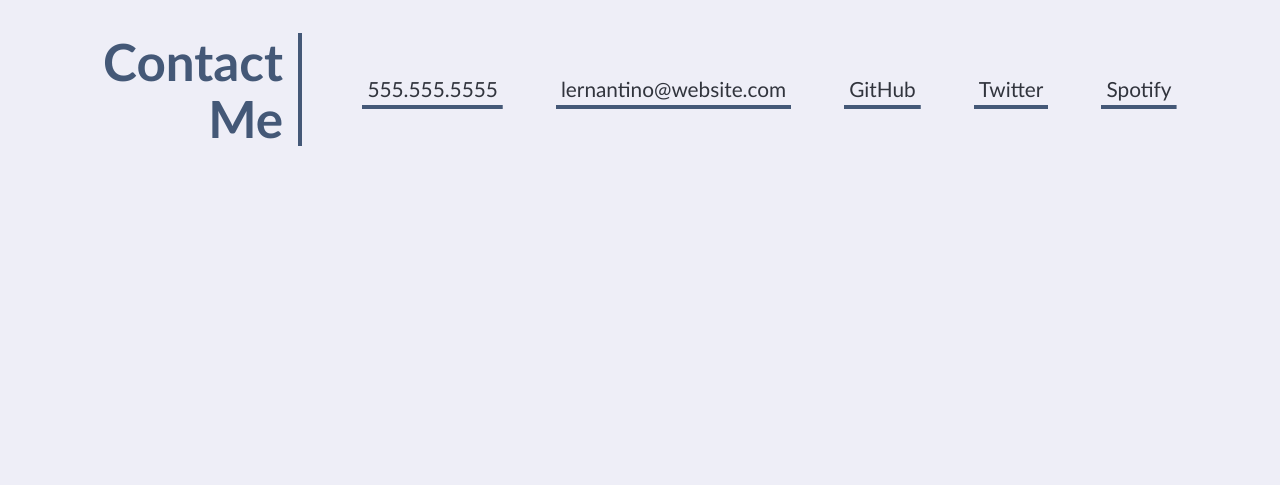
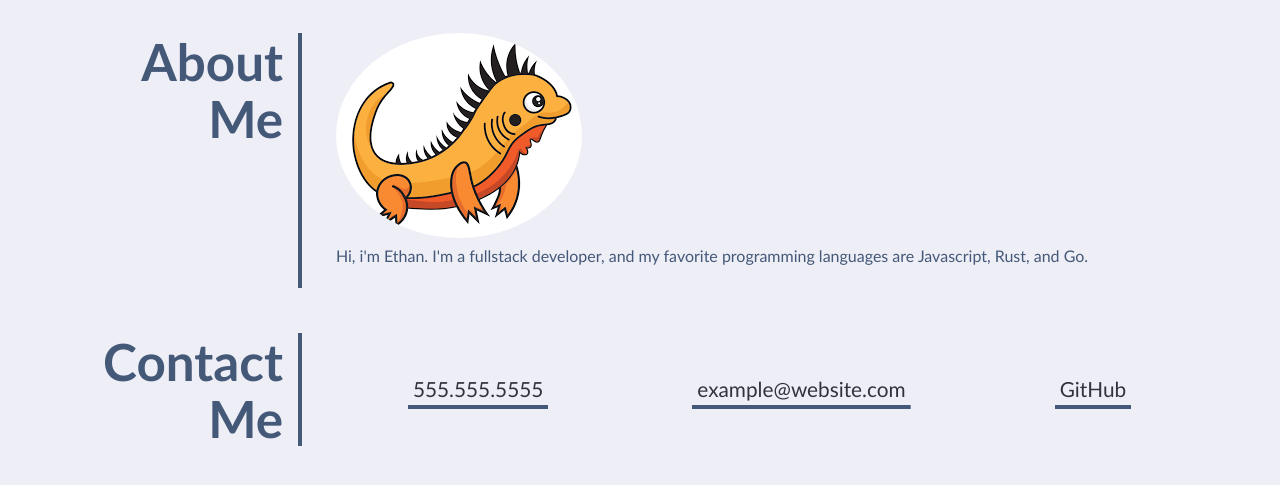
Before and after one commit to AetherealDev/nerevar-portfolio, a plain HTML site: page index.html in a window 1280 px wide. Shown: the part 333-818 px from the top of the page. Drawn offline with Linux system fonts and the light colour scheme.

Commit message:
Added about me

```diff
--- a/assets/css/style.css
+++ b/assets/css/style.css
@@ -139,3 +139,7 @@ main {
   background-size: 100% 88%;
   color: var(--secondary);
 }
+
+.about-me img{
+  border-radius: 50%;
+}
--- a/index.html
+++ b/index.html
@@ -5,7 +5,7 @@
   <meta charset="UTF-8">
   <meta name="viewport" content="width=device-width, initial-scale=1.0">
   <meta http-equiv="X-UA-Compatible" content="ie=edge">
-  <title>Lernantino // Web Developer</title>
+  <title>AetherealDev | Fullstack Developer </title>
   <link rel="stylesheet" href="./assets/css/style.css" />
 </head>
 
@@ -30,16 +30,25 @@
   </section>
 
   <main class="page-wrapper">
+
+
+   <!-- about me -->
+   <section class="page-section about-me" id="about">
+    <h2>About Me</h2>
+    <div>
+      <img src="./assets/images/images.png" alt="Avatar of AetherealDev" />
+      <p>Hi, i'm Ethan. I'm a fullstack developer, and my favorite programming languages are Javascript, Rust, and Go.</p>
+    </div>
+  </section>
+
     <!-- contact -->
     <section class="page-section contact" id="contact">
       <h2>Contact Me</h2>
       <div>
         <address>
           <a href="tel:+15555555555">555.555.5555</a>
-          <a href="mailto:lernantino@website.com">lernantino@website.com</a>
-          <a href="#">GitHub</a>
-          <a href="#">Twitter</a>
-          <a href="#">Spotify</a>
+          <a href="mailto:example@website.com">example@website.com</a>
+          <a href="https://github.com/AetherealDev">GitHub</a>
         </address>
       </div>
     </section>
```
Also changed, not shown: assets/images/images.png (added).
